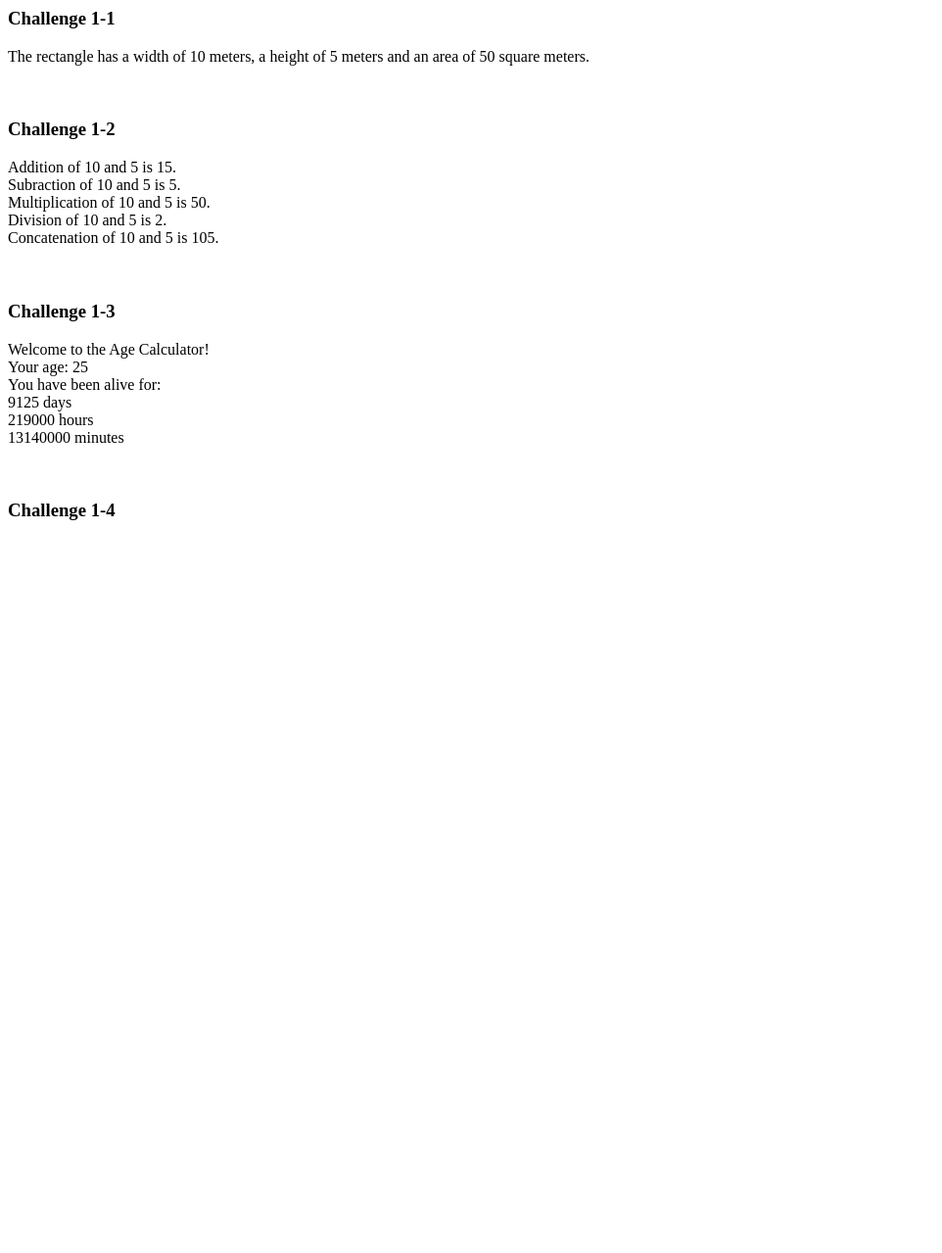
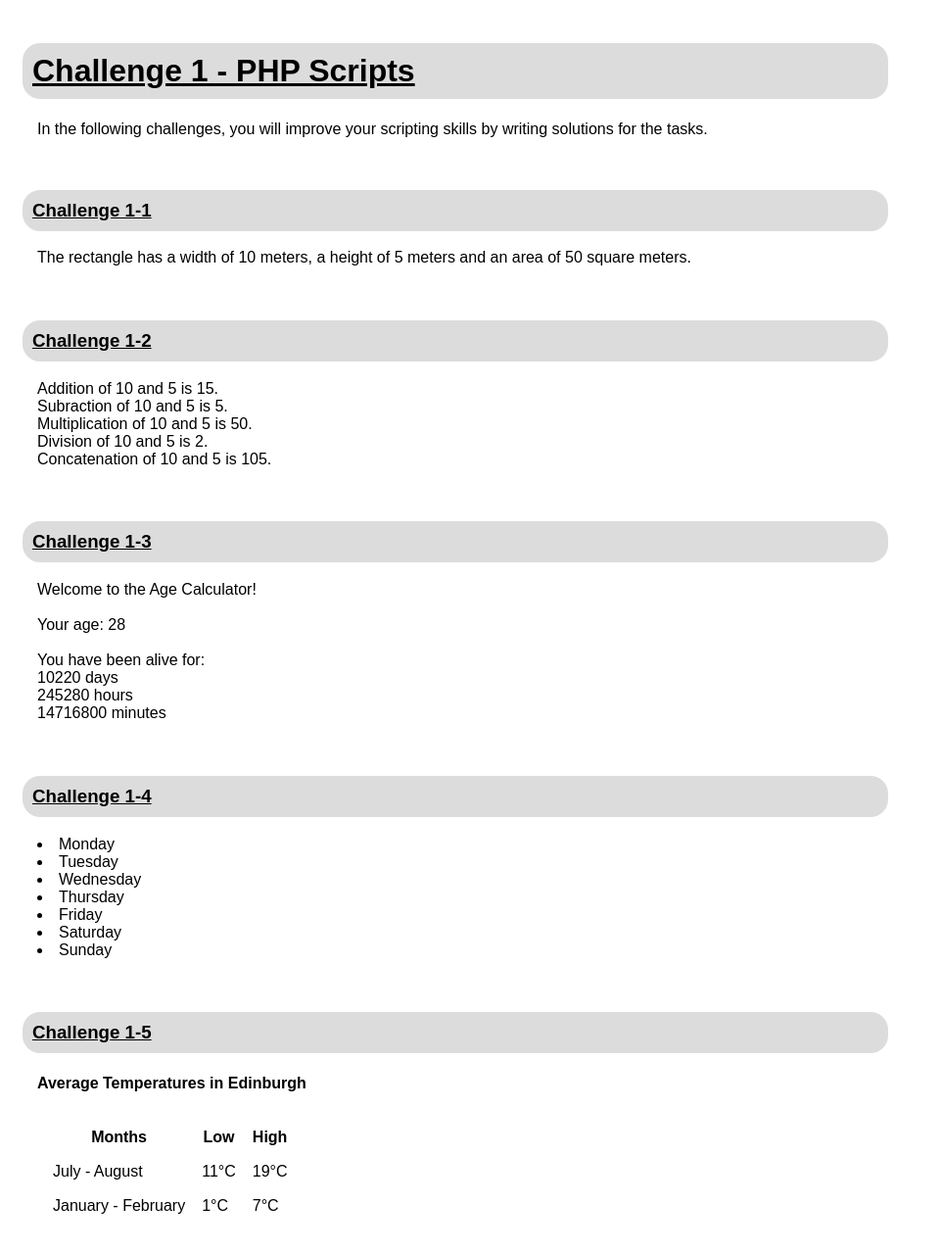
Before and after one commit to sarahsbtn/Codespace-Bootcamp-2024, a PHP site: page /Challenge1-PHP-Scripts.php in a window 1280 px wide. Shown: the whole page at 98% size, without its empty margins (0-962 px from the left). Before the commit the page ends 531 px from the top, so only its background shows below. Run offline with PHP 8.4, Linux system fonts and the light colour scheme.

Commit message:
Update Challenge1-PHP-Scripts.php

```diff
--- a/Web Technologies/Challenge1-PHP-Scripts.php
+++ b/Web Technologies/Challenge1-PHP-Scripts.php
@@ -1,11 +1,46 @@
+<!DOCTYPE html>
+<html lang="en">
+    <head>
+        <meta charset="UTF-8">
+        <meta name="viewport" content="width=#, inital-scale=1.0">
+        <title>Web Technologies - Challenge 1</title>
+        <style>
+            body {
+                padding: 15px;
+                font-family: arial;
+            }
 
+            h1, h3 {
+                text-decoration: underline;
+                border-radius: 18px;
+                background-color: #DCDCDC;
+                padding: 10px;
+                width: 70%;
+            }
+
+            #answers, p, h4, table
+                {
+                    padding-left: 15px;
+                }
+
+            table {
+                border-spacing: 15px;
+                text-align: centre;
+            }
+        </style>
+    </head>
+    <body>
+
+    <h1>Challenge 1 - PHP Scripts</h1>
+    <p>In the following challenges, you will improve your scripting skills by writing solutions for the tasks.</p>
+    <br>
     <h3>Challenge 1-1</h3>
     <!--
-This challenge that involves creating a PHP script that utilises variables, strings, and math:
     First, create two variables called $width and $height, and assign them the respective values of 10 and 5.
     Next, create a third variable called $area, and assign it the value of $width multiplied by $height.
     Finally, print out a string that includes the value of $width, $height, and $area in a sentence.
     -->
+    <div id="answers">
         <?php
             $width = 10;
             $height = 5;
@@ -13,7 +48,7 @@ Finally, print out a string that includes the value of $width, $height, and $are
 
             echo "The rectangle has a width of $width meters, a height of $height meters and an area of $area square meters.";
         ?>
-<br>
+    </div>
     <br>
     <br>
     <h3>Challenge 1-2</h3>
@@ -21,6 +56,7 @@ Finally, print out a string that includes the value of $width, $height, and $are
     Create a PHP program that takes two numbers and outputs the result of adding, subtracting, multiplying, and
     dividing them. The program should also concatenate the two numbers into a string.
     -->
+    <div id="answers">
         <?php
             $num1 = 10;
             $num2 = 5;
@@ -45,27 +81,28 @@ dividing them. The program should also concatenate the two numbers into a string
             $string = $num1 . $num2;
             echo "Concatenation of $num1 and $num2 is $string.";
         ?>
-<br>
+    </div>
     <br>
     <br>
     <h3>Challenge 1-3</h3>
     <!--Age Calculator
     Create a program that uses variables to store the user's age and the number of days, hours, and minutes they have been alive.
     -->
+    <div id="answers">
         <?php
-    $age = 25;
+            $age = 28;
             $days = $age * 365;
             $hours = $age * 8760;
             $minutes = $age * 525600;
 
-    echo "Welcome to the Age Calculator!<br>
-    Your age: 25<br>
+            echo "Welcome to the Age Calculator!<br><br>
+            Your age: 28<br><br>
             You have been alive for:<br>
             $days days<br>
             $hours hours<br>
             $minutes minutes";
         ?>
-<br>
+    </div>
     <br>
     <br>
     <h3>Challenge 1-4</h3>
@@ -79,3 +116,48 @@ Friday
     Saturday
     Sunday
     -->
+    <div id="answers">
+        <?php
+            $daysOfTheWeek = array("Monday", "Tuesday", "Wednesday", "Thursday", "Friday", "Saturday", "Sunday");
+            foreach ($daysOfTheWeek as $day) {
+               echo "<li>$day</li>";
+            }
+        ?>
+    </div>
+    <br>
+    <br>
+    <h3>Challenge 1-5</h3>
+    <!--Create and initialise an array variable using a suitable variable name to display the following
+    values for climate in Edinburgh:
+    The “hottest” months in Edinburgh are normally July and August. During summer, the average low temperatures are 52°F (11°C) and
+    average highs are 66°F (19°C). The coldest months of the year are January and February, with average lows of 33.8°F (1°C) and highs
+    that rarely exceed 44.6°F (7°C).-->
+    <?php
+        $julyAugust = array("low" => "11°C", "high" => "19°C");
+        $januaryFebruary = array("low" => "1°C", "high" => "7°C");
+
+        echo "<h4>Average Temperatures in Edinburgh</h4>
+        <table>
+            <tr>
+                <th>Months</th>
+                <th>Low</th>
+                <th>High</th>
+            </tr>
+            <tr>
+                <td>July - August</td>
+                <td>{$julyAugust["low"]}</td>
+                <td>{$julyAugust["high"]}</td>
+            </tr>
+            <tr>
+                <td>January - February</td>
+                <td>{$januaryFebruary["low"]}</td>
+                <td>{$januaryFebruary["high"]}</td>
+            </tr>
+
+        </table>"
+
+    ?>
+
+
+</body>
+</html>
```
Lines whose indentation alone changed are shown as unchanged.
